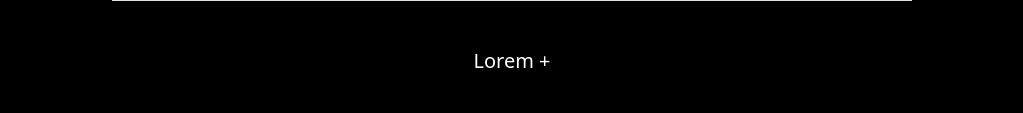
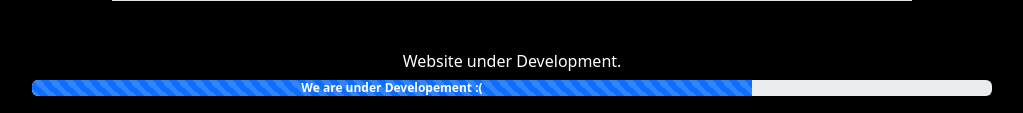
Before and after one commit to adimore96/adityamore.in, a plain HTML site: page index.html in a window 1280 px wide. Shown: the part 1252-1365 px from the top of the page, without its empty margins (128-1151 px from the left). Before the commit the page ends 1333 px from the top, so only its background shows below. Drawn offline with nearby package versions, Linux system fonts and the light colour scheme; a web font is replaced by a local one.

Commit message:
Update index.html

```diff
--- a/index.html
+++ b/index.html
@@ -158,17 +158,19 @@
   </div>
     <!-- End of carousel -->
 
-  <div class="sociall text-white text-center mt-4 ">
-    <h5>
-    Lorem
-    +
-    </h5>
-  </div>
+     <!-- New Code-->
+    <div class="w-75 mx-auto text-white text-center ">
+       <p>Website under </b>Development.</b></p><br>
 
+    <div class="progress " style="  margin-top: -33px;">
+    <div class=" progress-bar progress-bar-striped progress-bar-animated" role="progressbar" aria-label="Animated striped example" aria-valuenow="75" aria-valuemin="0" aria-valuemax="100" style="width: 75%">
+      <b> We are under Developement :(</b></div>
+    </div>
 
-  <!-- New Code-->
+     </div>
 
   <!--/ New Code-->
+
 
 
   <script src="https://cdn.jsdelivr.net/npm/bootstrap@5.2.0-beta1/dist/js/bootstrap.bundle.min.js"
```
